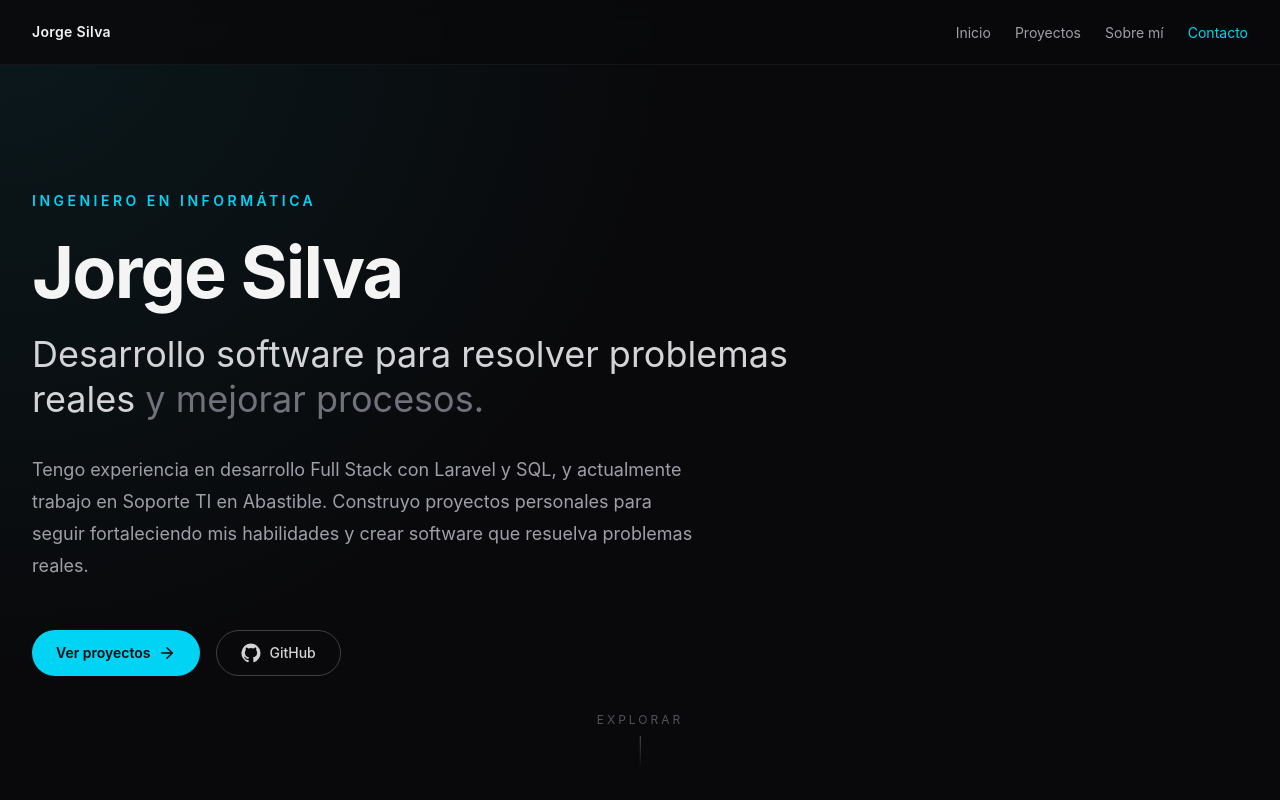
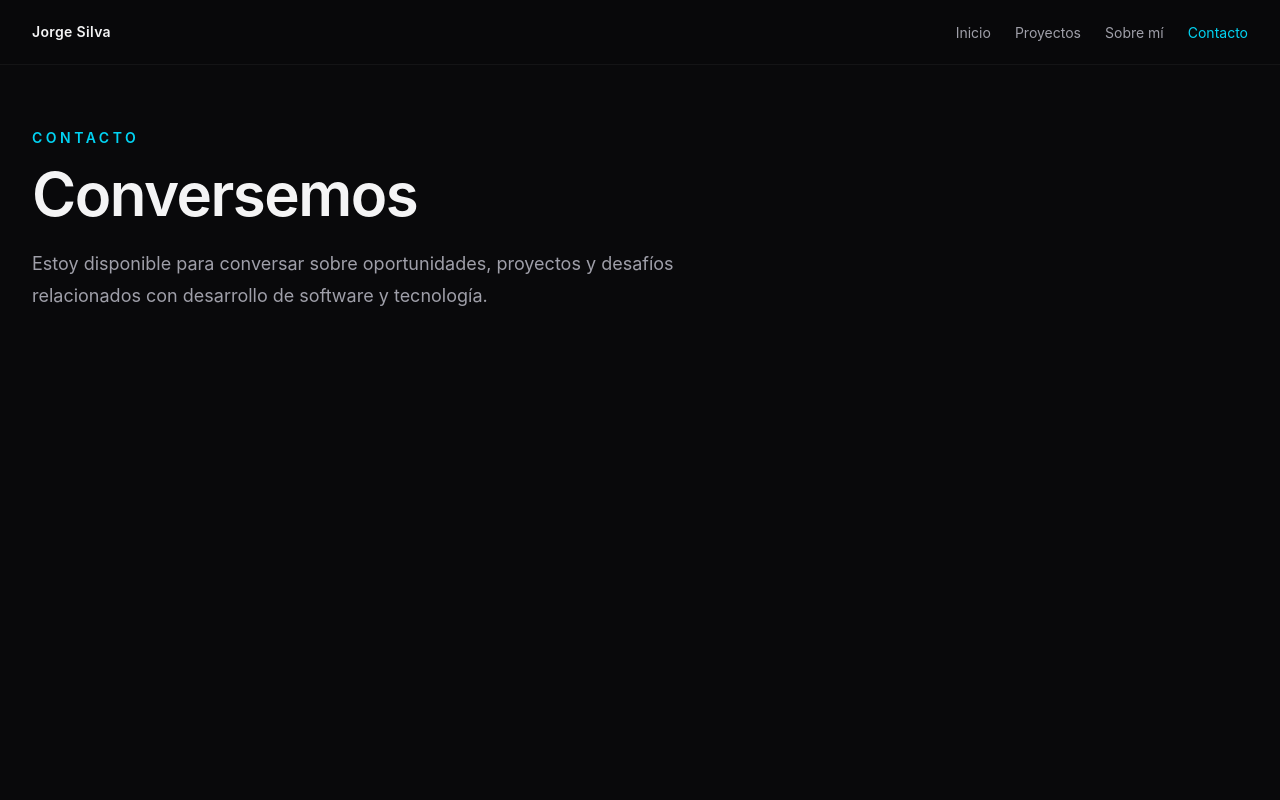
Before and after one commit to silvajorgefigueroatrabajo/portfolio, a React (Vite) app: page /contact in a window 1280 px wide. Shown: the top 800 px of the page. Built offline with nearby package versions, Linux system fonts and the light colour scheme.

Commit message:
feat: add portfolio routes and base pages

```diff
--- a/src/App.tsx
+++ b/src/App.tsx
@@ -1,7 +1,19 @@
+import { Route, Routes } from "react-router-dom";
+
+import AboutPage from "@/pages/AboutPage";
+import ContactPage from "@/pages/ContactPage";
 import HomePage from "@/pages/HomePage";
+import NotFoundPage from "@/pages/NotFoundPage";
+import ProjectsPage from "@/pages/ProjectsPage";
 
-function App() {
-    return <HomePage />;
+export default function App() {
+  return (
+    <Routes>
+      <Route path="/" element={<HomePage />} />
+      <Route path="/projects" element={<ProjectsPage />} />
+      <Route path="/about" element={<AboutPage />} />
+      <Route path="/contact" element={<ContactPage />} />
+      <Route path="*" element={<NotFoundPage />} />
+    </Routes>
+  );
 }
-
-export default App;
--- a/src/index.css
+++ b/src/index.css
@@ -1 +1,11 @@
 @import "tailwindcss";
+
+html {
+  scroll-behavior: smooth;
+}
+
+body {
+  margin: 0;
+  min-width: 320px;
+  background-color: #09090b;
+}
--- /dev/null
+++ b/src/pages/AboutPage.tsx
@@ -0,0 +1,25 @@
+import MainLayout from "@/components/layout/MainLayout";
+import Container from "@/components/ui/Container";
+
+export default function AboutPage() {
+  return (
+    <MainLayout>
+      <section className="min-h-screen pt-32 pb-24">
+        <Container>
+          <p className="text-sm font-semibold uppercase tracking-[0.25em] text-cyan-400">
+            Perfil profesional
+          </p>
+
+          <h1 className="mt-4 text-4xl font-semibold tracking-tight text-zinc-100 sm:text-6xl">
+            Sobre mí
+          </h1>
+
+          <p className="mt-6 max-w-2xl text-lg leading-8 text-zinc-400">
+            Ingeniero en Informática con experiencia en desarrollo Full Stack,
+            soporte tecnológico y resolución de problemas técnicos.
+          </p>
+        </Container>
+      </section>
+    </MainLayout>
+  );
+}
--- /dev/null
+++ b/src/pages/ContactPage.tsx
@@ -0,0 +1,25 @@
+import MainLayout from "@/components/layout/MainLayout";
+import Container from "@/components/ui/Container";
+
+export default function ContactPage() {
+  return (
+    <MainLayout>
+      <section className="min-h-screen pt-32 pb-24">
+        <Container>
+          <p className="text-sm font-semibold uppercase tracking-[0.25em] text-cyan-400">
+            Contacto
+          </p>
+
+          <h1 className="mt-4 text-4xl font-semibold tracking-tight text-zinc-100 sm:text-6xl">
+            Conversemos
+          </h1>
+
+          <p className="mt-6 max-w-2xl text-lg leading-8 text-zinc-400">
+            Estoy disponible para conversar sobre oportunidades, proyectos y
+            desafíos relacionados con desarrollo de software y tecnología.
+          </p>
+        </Container>
+      </section>
+    </MainLayout>
+  );
+}
--- /dev/null
+++ b/src/pages/NotFoundPage.tsx
@@ -0,0 +1,37 @@
+import { ArrowLeft } from "lucide-react";
+import { Link } from "react-router-dom";
+
+import MainLayout from "@/components/layout/MainLayout";
+import Container from "@/components/ui/Container";
+
+export default function NotFoundPage() {
+  return (
+    <MainLayout>
+      <section className="flex min-h-screen items-center pt-16">
+        <Container>
+          <div className="max-w-2xl">
+            <p className="text-sm font-semibold uppercase tracking-[0.25em] text-cyan-400">
+              Error 404
+            </p>
+
+            <h1 className="mt-4 text-5xl font-semibold tracking-tight text-zinc-100 sm:text-7xl">
+              Página no encontrada
+            </h1>
+
+            <p className="mt-6 text-lg leading-8 text-zinc-400">
+              La página que intentas visitar no existe o fue movida.
+            </p>
+
+            <Link
+              to="/"
+              className="mt-10 inline-flex items-center gap-2 rounded-full bg-cyan-400 px-6 py-3 text-sm font-semibold text-zinc-950 transition hover:bg-cyan-300"
+            >
+              <ArrowLeft aria-hidden="true" size={18} />
+              Volver al inicio
+            </Link>
+          </div>
+        </Container>
+      </section>
+    </MainLayout>
+  );
+}
--- /dev/null
+++ b/src/pages/ProjectsPage.tsx
@@ -0,0 +1,25 @@
+import MainLayout from "@/components/layout/MainLayout";
+import Container from "@/components/ui/Container";
+
+export default function ProjectsPage() {
+  return (
+    <MainLayout>
+      <section className="min-h-screen pt-32 pb-24">
+        <Container>
+          <p className="text-sm font-semibold uppercase tracking-[0.25em] text-cyan-400">
+            Portafolio
+          </p>
+
+          <h1 className="mt-4 text-4xl font-semibold tracking-tight text-zinc-100 sm:text-6xl">
+            Proyectos
+          </h1>
+
+          <p className="mt-6 max-w-2xl text-lg leading-8 text-zinc-400">
+            Aplicaciones y soluciones enfocadas en automatizar procesos,
+            organizar información y resolver necesidades reales.
+          </p>
+        </Container>
+      </section>
+    </MainLayout>
+  );
+}
```
